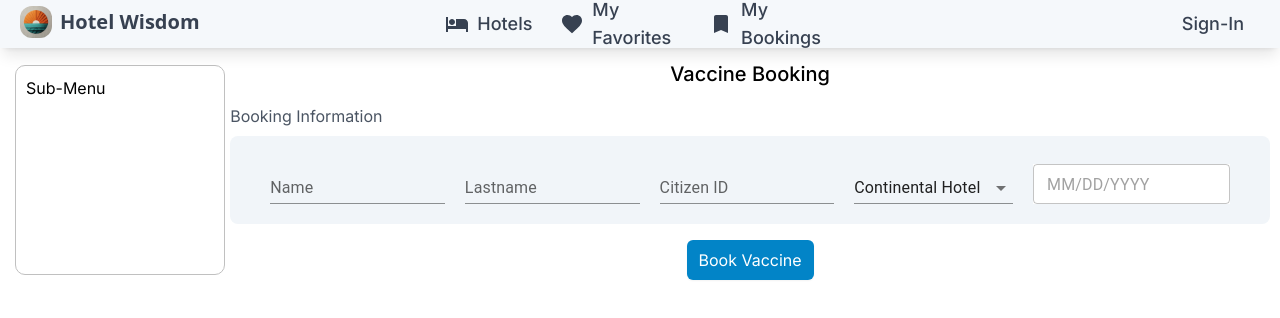
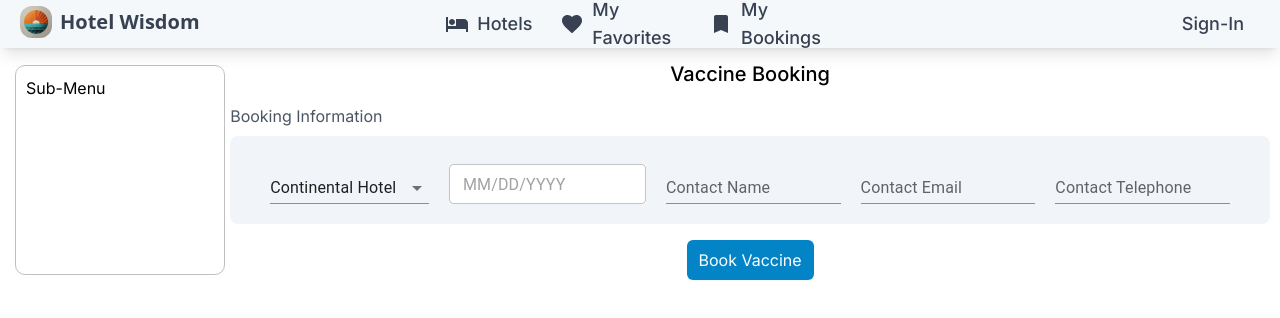
Before and after one commit to 2110503TACEDT66/swdevprac2-project-sdk-dev, a Next.js app: page /account/booking in a window 1280 px wide. Shown: the top 318 px of the page. Built offline with nearby package versions, Linux system fonts and the light colour scheme; no server answers.

Commit message:
update booking, mybooking

```diff
--- a/src/app/account/booking/page.tsx
+++ b/src/app/account/booking/page.tsx
@@ -8,23 +8,26 @@ import createBooking from "@/libs/createBooking";
 export default function Booking() {
   const { data: session } = useSession();
 
-  const makeBooking = () => {
+  const makeBooking = async () => {
     if (session) {
       const item = {
         date: dayjs(bookingDate).toDate(),
-        contactEmail: "test",
-        contactName: "test",
-        contactTel: "test",
+        contactEmail: contactEmail,
+        contactName: contactName,
+        contactTel: contactTel,
       };
-      createBooking(session.user.token, bookingLocation, item);
+      await createBooking(session.user.token, bookingLocation, item);
+      window.location.href = "/account/mybookings";
     }
   };
 
-  const [name, setName] = useState<string>("");
-  const [lastName, setLastName] = useState<string>("");
-  const [id, setID] = useState<string>("");
+  const [contactName, setName] = useState<string>("");
+  const [contactEmail, setEmail] = useState<string>("");
+  const [contactTel, setTel] = useState<string>("");
   const [bookingDate, setBookingDate] = useState<Dayjs | null>(null);
-  const [bookingLocation, setBookingLocation] = useState<string>("65df5083dc8452a715f007cd");
+  const [bookingLocation, setBookingLocation] = useState<string>(
+    "65df5083dc8452a715f007cd"
+  );
 
   return (
     <main className="w-[100%] flex flex-col items-center space-y-4">
@@ -38,10 +41,10 @@ export default function Booking() {
             setName(value);
           }}
           onLastNameChange={(value: string) => {
-            setLastName(value);
+            setEmail(value);
           }}
           onIDChange={(value: string) => {
-            setID(value);
+            setTel(value);
           }}
           onDateChange={(value: Dayjs) => {
             setBookingDate(value);
--- a/src/app/account/mybooking/page.tsx
+++ b/src/app/account/mybookings/page.tsx
@@ -5,7 +5,7 @@ import { LinearProgress } from "@mui/material";
 import { getServerSession } from "next-auth";
 import { Suspense } from "react";
 
-export default async function Mybooking() {
+export default async function Mybookings() {
   const session = await getServerSession(authOptions);
   const bookings = await getBookings(session!.user.token);
   return (
--- a/src/components/DateReserve.tsx
+++ b/src/components/DateReserve.tsx
@@ -19,38 +19,11 @@ export default function DateReserve({
   onDateChange: Function;
   onLocationChange: Function;
 }) {
-  const [reserveDate, setReserveDate] = useState<Dayjs | null>(null);
+  const [date, setDate] = useState<Dayjs | null>(null);
   const [location, setLocation] = useState<String>("65df5083dc8452a715f007cd");
 
   return (
     <div className="bg-slate-100 rounded-lg space-x-5 w-fit px-10 py-5 flex flex-row items-end">
-      <TextField
-        variant="standard"
-        name="Name"
-        label="Name"
-        onChange={(e) => {
-          onNameChange(e.target.value);
-        }}
-      ></TextField>
-
-      <TextField
-        variant="standard"
-        name="Lastname"
-        label="Lastname"
-        onChange={(e) => {
-          onLastNameChange(e.target.value);
-        }}
-      ></TextField>
-
-      <TextField
-        variant="standard"
-        name="Citizen ID"
-        label="Citizen ID"
-        onChange={(e) => {
-          onIDChange(e.target.value);
-        }}
-      ></TextField>
-
       <Select
         variant="standard"
         name="hospitalSelect"
@@ -70,13 +43,40 @@ export default function DateReserve({
         <DatePicker
           slotProps={{ textField: { size: "small" } }}
           className="bg-white"
-          value={reserveDate}
+          value={date}
           onChange={(value) => {
-            setReserveDate(value);
+            setDate(value);
             onDateChange(value);
           }}
         ></DatePicker>
       </LocalizationProvider>
+
+      <TextField
+        variant="standard"
+        name="contactName"
+        label="Contact Name"
+        onChange={(e) => {
+          onNameChange(e.target.value);
+        }}
+      ></TextField>
+
+      <TextField
+        variant="standard"
+        name="contactEmail"
+        label="Contact Email"
+        onChange={(e) => {
+          onLastNameChange(e.target.value);
+        }}
+      ></TextField>
+
+      <TextField
+        variant="standard"
+        name="contactTel"
+        label="Contact Telephone"
+        onChange={(e) => {
+          onIDChange(e.target.value);
+        }}
+      ></TextField>
     </div>
   );
 }
--- a/src/components/TopMenu.tsx
+++ b/src/components/TopMenu.tsx
@@ -42,7 +42,7 @@ export default async function TopMenu() {
           <span className="text-lg font-medium">My Favorites</span>
         </Link>
         <Link
-          href="/account/mybooking"
+          href="/account/mybookings"
           className="rounded-lg py-2 pr-4 pl-3 text-gray-700 duration-300 ease-in-out hover:bg-blue-100 hover:text-blue-900 flex items-center space-x-2"
         >
           <BookmarkIcon />
--- a/src/components/bannerComponents/banner.tsx
+++ b/src/components/bannerComponents/banner.tsx
@@ -45,7 +45,7 @@ export default function Banner() {
               Book Hotel
           </button>
           {session ? (
-            <button onClick={(e) => {e.stopPropagation(); router.push("/account/mybooking");}}
+            <button onClick={(e) => {e.stopPropagation(); router.push("/account/mybookings");}}
               className="w-fit px-4 py-2 shadow-lg hover:shadow-xl bg-white text-orange-400 border-solid border-2 border-orange-400  block backdrop-blur-sm hover:bg-orange-100 duration-300 ease-in-out rounded-lg font-sans font-xl font-semibold">
                 Check Bookings
             </button>):''}
```
